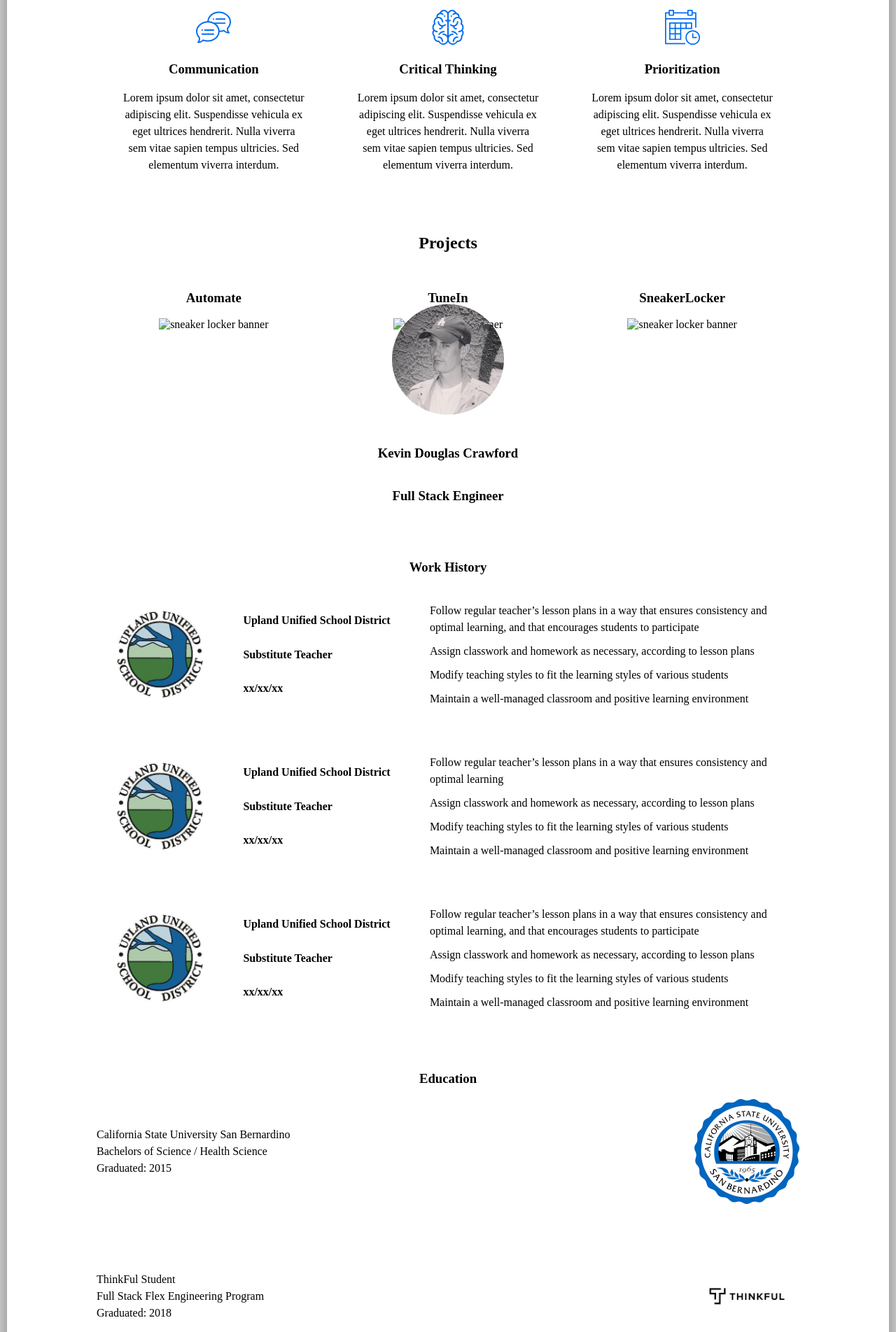
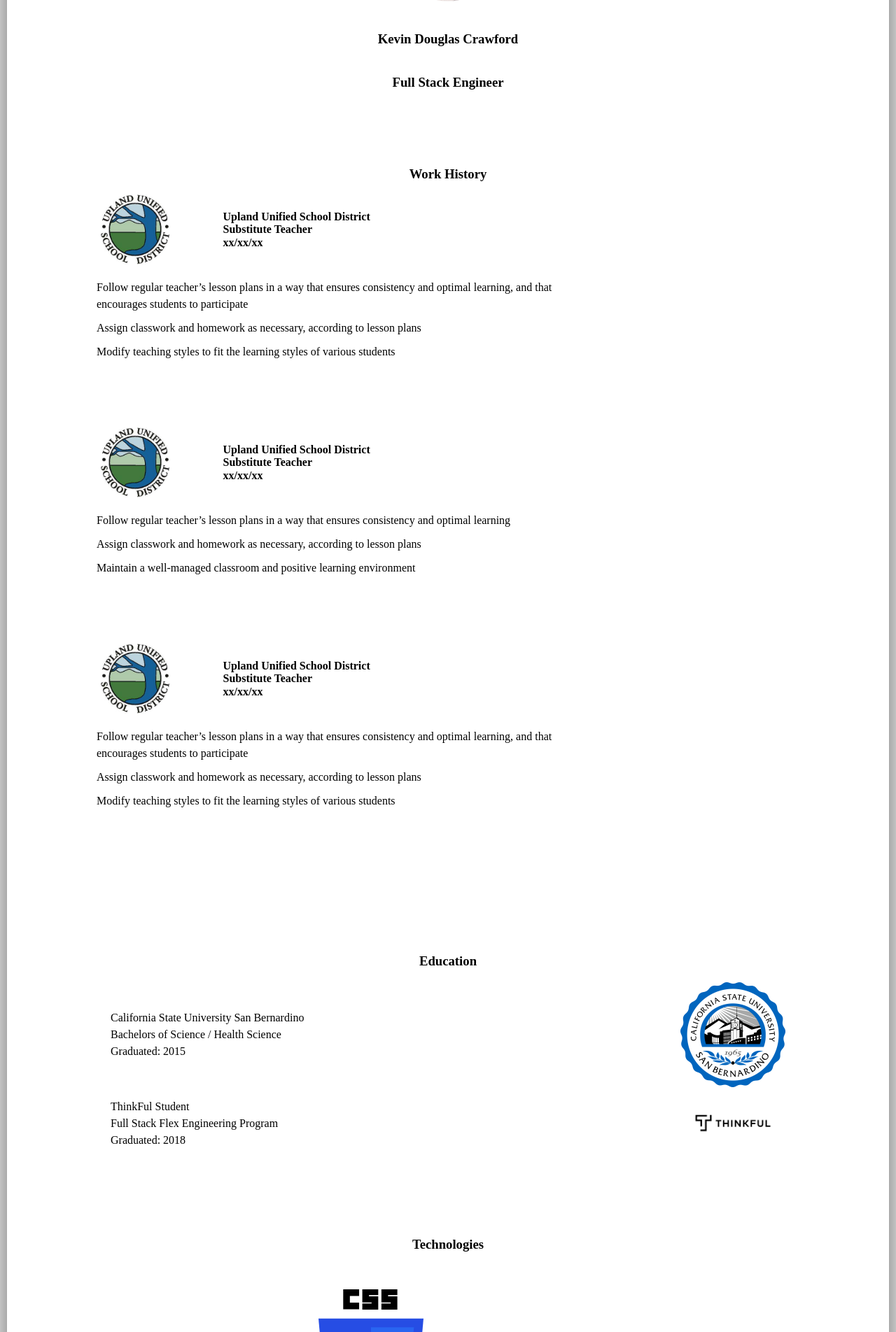
Before and after one commit to kevin-crawford/portfolio, a PHP site: page / in a window 1280 px wide, after a click on "About". Shown: the part 793-2697 px from the top of the page at 70% size. Run offline with PHP 8.4, Linux system fonts and the light colour scheme; some libraries are stand-ins or nearby versions.

Commit message:
added project logos, styled nav bar, changed flexbox formatting on work history of aboutsection

```diff
--- a/css/index.css
+++ b/css/index.css
@@ -93,7 +138,7 @@ nav a {
 
 #menu-horizontal {
 	max-width: 1100px;
-	height: 55px;
+	height: 85px;
 	margin: auto;
 }
 
@@ -165,10 +210,15 @@ nav a {
 	padding: 20px;
 }
 
-projects {
+/* projects {
 	padding-top: 30px;
 	padding-bottom: 60px;
+} */
+
+.projects-container h3 {
+	text-align: center;
 }
+
 .projects-container {
 	display: flex;
 	flex-direction: row wrap;
@@ -182,13 +232,26 @@ projects {
 	padding-bottom: 15px;
 }
 
-.projects-item {
+/* .projects-thumbnail {
+	max-width: 300px;
+	max-height: 150px;
+} */
+
+.projects-thumbnail img {
 	margin: auto;
-	width: 300px;
 	text-align: center;
 }
 
 /* ABOUT */
+
+#about section {
+	margin-top: 110px;
+}
+
+#tech-section {
+	padding-bottom: 75px;
+}
+
 #selfie,
 #about h3 {
 	text-align: center;
@@ -215,28 +278,29 @@ projects {
 
 .job-container {
 	display: flex;
-	flex-wrap: nowrap;
+	flex-wrap: wrap;
 	align-items: stretch;
 	justify-content: space-between;
-	padding-bottom: 25px;
+	padding-bottom: 75px;
+	margin: auto;
 }
 
 .job-title {
 	margin: auto;
+	width: 75%
 }
 
 .job-title h4 {
-	padding: 15px 0;
 	margin: 0;
 }
 
 .job-detail {
 	margin: auto;
-	width: 500px;
+	width: 100%;
 }
 .job-detail ul {
 	list-style-type: none;
-	max-width: 500px;
+	max-width: 700px;
 }
 
 .job-detail li {
@@ -244,9 +308,9 @@ projects {
 }
 
 .job-icon {
-	max-width: 125px;
-	max-height: 125px;
-	margin: auto;
+	max-width: 100px;
+	max-height: 100px;
+	margin: auto 5px;
 }
 
 .edu-container {
@@ -256,11 +320,17 @@ projects {
 	align-items: center;
 	margin-top: 10px;
 	margin-bottom: 80px;
+	margin: 0 10px;
+}
+
+.edu-detail {
+	margin: 0 10px;
 }
 
 .edu-icon {
 	max-width: 150px;
 	max-height: 150px;
+	margin: 0 10px;
 }
 
 
@@ -357,3 +433,10 @@ footer {
 		display: none;
 	}
 }
+
+@media(min-width: 1140px ){
+	.menu-list,
+	.menu-icon-wrapper {
+		display: none;
+	}
+}
--- a/index.html
+++ b/index.html
@@ -9,7 +9,8 @@
 	<link rel="stylesheet" type="text/css" href="//cdnjs.cloudflare.com/ajax/libs/normalize/6.0.0/normalize.css">
 	<link rel="stylesheet" type="text/css" media="screen" href="css/index.css" />
 	<link rel="stylesheet" type="text/css" media="screen" href="css/component.css" />
-	<script src="https://code.jquery.com/jquery-3.3.1.js" integrity="sha256-2Kok7MbOyxpgUVvAk/HJ2jigOSYS2auK4Pfzbm7uH60=" crossorigin="anonymous"></script>
+	<script src="https://code.jquery.com/jquery-3.3.1.js" integrity="sha256-2Kok7MbOyxpgUVvAk/HJ2jigOSYS2auK4Pfzbm7uH60="
+	 crossorigin="anonymous"></script>
 	<script src="js/segment.min.js"></script>
 	<script src="js/ease.min.js"></script>
 </head>
@@ -20,6 +21,7 @@
 	<nav role="navigation">
 		<div id="menu-container">
 			<div id="menu-horizontal">
+
 				<div id="menu-name-wrapper">
 					<p>Kevin Crawford</p>
 				</div>
@@ -32,21 +34,26 @@
 					</svg>
 					<button id="menu-icon-trigger" class="menu-icon-trigger"></button>
 				</div>
-			<div id="nav-large">
-				<a href="#landing-overview">Home</a>
-				<a href="#about">About</a>
-				<a href="#projects">Projects</a>
-				<a href="#contact">Contact</a>
+
+				<div id="nav-large" class="stroke">
+						<ul>
+							<li><a href="#">Home</a></li>
+							<li><a href="#">About</a></li>
+							<li><a href="#">Projects</a></li>
+							<li><a href="#">Contact</a></li>
+						</ul>
+				</div>
+
 			</div>
 		</div>
-		</div>
-		<!-- NAVIGATION LIST ITEMS -->
+
+		<!-- NAVIGATION LIST ITEMS MOBILE -->
 		<div id="menu-list" class="menu-list">
 			<div class="list__item">
-					<a href="#landing-overview" class="home-link">Home</a>
+				<a href="#" class="home-link">Home</a>
 			</div>
 			<div class="list__item">
-					<a href="#about" class="about-link">About</a>
+				<a href="#" class="about-link">About</a>
 			</div>
 			<div class="list__item" class="projects-link">
 				<a href="#">Projects</a>
@@ -75,19 +82,22 @@
 						<div class="skills-item">
 							<img src="img/comm-bubble.svg" alt="communication logo">
 							<h3>Communication</h3>
-						<p>Lorem ipsum dolor sit amet, consectetur adipiscing elit. Suspendisse vehicula ex eget ultrices hendrerit. Nulla viverra
+							<p>Lorem ipsum dolor sit amet, consectetur adipiscing elit. Suspendisse vehicula ex eget ultrices hendrerit.
+								Nulla viverra
 								sem vitae sapien tempus ultricies. Sed elementum viverra interdum.</p>
 						</div>
 						<div class="skills-item">
 							<img src="img/brain-icon.svg" alt="critical thinking logo">
 							<h3>Critical Thinking</h3>
-						<p>Lorem ipsum dolor sit amet, consectetur adipiscing elit. Suspendisse vehicula ex eget ultrices hendrerit. Nulla viverra
+							<p>Lorem ipsum dolor sit amet, consectetur adipiscing elit. Suspendisse vehicula ex eget ultrices hendrerit.
+								Nulla viverra
 								sem vitae sapien tempus ultricies. Sed elementum viverra interdum.</p>
 						</div>
 						<div class="skills-item">
 							<img src="img/priority-calander.svg" alt="prioritize logo">
 							<h3>Prioritization</h3>
-						<p>Lorem ipsum dolor sit amet, consectetur adipiscing elit. Suspendisse vehicula ex eget ultrices hendrerit. Nulla viverra
+							<p>Lorem ipsum dolor sit amet, consectetur adipiscing elit. Suspendisse vehicula ex eget ultrices hendrerit.
+								Nulla viverra
 								sem vitae sapien tempus ultricies. Sed elementum viverra interdum.</p>
 						</div>
 					</div>
@@ -96,17 +106,14 @@
 				<section class="projects section">
 					<h2>Projects</h2>
 					<div class="projects-container">
-					<div class="projects-item">
-						<h3>Automate</h3>
-						<img alt="sneaker locker banner">
+						<div class="projects-thumbnail">
+							<img src="img/project-logos/automatelogo.png" alt="sneaker locker banner">
 						</div>
-					<div class="projects-item">
-						<h3>TuneIn</h3>
-						<img alt="sneaker locker banner">
+						<div class="projects-thumbnail">
+							<img src="img/project-logos/tuneinlogo.png" alt="sneaker locker banner">
 						</div>
-					<div class="projects-item">
-						<h3>SneakerLocker</h3>
-						<img alt="sneaker locker banner">
+						<div class="projects-thumbnail">
+							<img src="img/project-logos/sneakerlockerlogo.png" alt="sneaker locker banner">
 						</div>
 					</div>
 				</section>
@@ -114,7 +121,7 @@
 
 
 			<!--          ABOUT ME PAGE VIEW           -->
-		<div id="about" class="nothidden">
+			<div id="about" class="hidden">
 
 				<div id="selfie">
 					<img src="img/kevinmocktrimpic.png" alt="img of me">
@@ -136,7 +143,8 @@
 						<div class="job-detail">
 							<ul>
 								<li>
-								Follow regular teacher’s lesson plans in a way that ensures consistency and optimal learning, and that encourages students
+									Follow regular teacher’s lesson plans in a way that ensures consistency and optimal learning, and that
+									encourages students
 									to participate
 								</li>
 								<li>
@@ -144,9 +152,6 @@
 								</li>
 								<li>
 									Modify teaching styles to fit the learning styles of various students
-							</li>
-							<li>
-								Maintain a well-managed classroom and positive learning environment
 								</li>
 							</ul>
 						</div>
@@ -168,9 +173,6 @@
 									Assign classwork and homework as necessary, according to lesson plans
 								</li>
 								<li>
-								Modify teaching styles to fit the learning styles of various students
-							</li>
-							<li>
 									Maintain a well-managed classroom and positive learning environment
 								</li>
 							</ul>
@@ -185,16 +187,14 @@
 						</div>
 						<div class="job-detail">
 							<ul>
-								<li>Follow regular teacher’s lesson plans in a way that ensures consistency and optimal learning, and that encourages students to participate
+								<li>Follow regular teacher’s lesson plans in a way that ensures consistency and optimal learning, and that
+									encourages students to participate
 								</li>
 								<li>
 									Assign classwork and homework as necessary, according to lesson plans
 								</li>
 								<li>
 									Modify teaching styles to fit the learning styles of various students
-								</li>
-								<li>
-									Maintain a well-managed classroom and positive learning environment
 								</li>
 							</ul>
 						</div>
@@ -277,18 +277,109 @@
 
 			<!-- PROJECTS PAGE VIEW -->
 			<div id="projects" class="hidden">
+				<h3>Recent Work</h3>
+
 				<section id="projects-section">
-				<div class="projects-container">
+
+					<div class="project-container">
+						<div class="project-thumbnail">
+							<img src="img/project-logos/automatelogo.png" alt="sneaker locker banner">
 						</div>
+						<div class="project-detail">
+								<div class="project-header">
+										<h2>Year</h2>
+										<h4>2018</h4>
+										<h4>URL</h4>
+										<a href="#">Link</a>
+							</div>
+							<div class="project-tech">
+								<h4>Web Stack</h4>
+								<div class="project-buttons">
+									<button class="project-tech-btn">
+										<span>Front End Logo</span>
+										<span>FRONTEND</span>
+									</button>
+									<button class="project-tech-btn">
+										<span>Back End Logo</span>
+										<span>BACKEND</span>
+									</button>
+									<button class="project-tech-btn">
+										<span>DEVOPS LOGO</span>
+										<span>DEVOPS</span>
+									</button>
+								</div>
+						</div>
+					</div>
+					</div>
+
+				<section id="projects-section">
+
+						<div class="project-container">
+							<div class="project-thumbnail">
+									<img src="img/project-logos/tuneinlogo.png" alt="sneaker locker banner">
+							</div>
+							<div class="project-detail">
+								<div class="project-header">
+									<h2>Year</h2>
+									<h4>2018</h4>
+									<h4>URL</h4>
+									<a href="#">Link</a>
+								</div>
+								<div class="project-tech">
+									<h4>Web Stack</h4>
+									<div class="project-buttons">
+										<button class="project-tech-btn">
+											<span>Front End Logo</span>
+											<span>FRONTEND</span>
+										</button>
+										<button class="project-tech-btn">
+											<span>Back End Logo</span>
+											<span>BACKEND</span>
+										</button>
+										<button class="project-tech-btn">
+											<span>DEVOPS LOGO</span>
+											<span>DEVOPS</span>
+										</button>
+									</div>
+								</div>
+							</div>
+						</div>
+
 				</section>
 				<section id="projects-section">
-				<div class="projects-container">
+						<div class="project-container">
+							<div class="project-thumbnail">
+								<img src="img/project-logos/sneakerlockerlogo.png" alt="project thumbnail">
 							</div>
+							<div class="project-detail">
+								<div class="project-header">
+									<h2>Year</h2>
+									<h4>2018</h4>
+									<h4>URL</h4>
+									<a href="#">Link</a>
+								</div>
+								<div class="project-tech">
+									<h4>Web Stack</h4>
+									<div class="project-buttons">
+										<button class="project-tech-btn">
+											<span>Front End Logo</span>
+											<span>FRONTEND</span>
+										</button>
+										<button class="project-tech-btn">
+											<span>Back End Logo</span>
+											<span>BACKEND</span>
+										</button>
+										<button class="project-tech-btn">
+											<span>DEVOPS LOGO</span>
+											<span>DEVOPS</span>
+										</button>
+									</div>
+								</div>
+							</div>
+						</div>
+
 				</section>
-			<section id="projects-section">
-				<div class="projects-container">
-				</div>
-			</section>
+
 			</div>
 
 		</div>
```
Also changed, not shown: other parts of css/index.css (+62 -11 lines), img/project-logos/automatelogo.png (added), img/project-logos/sneakerlockerlogo.png (added), img/project-logos/tuneinlogo.png (added). Lines whose indentation alone changed are shown as unchanged.
